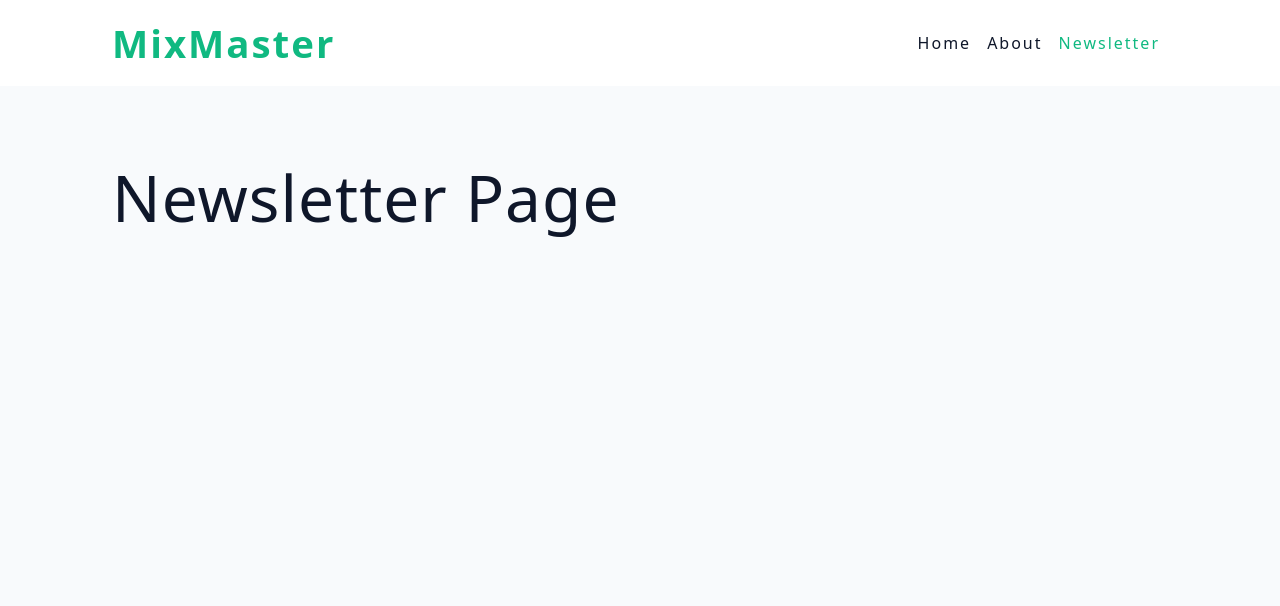
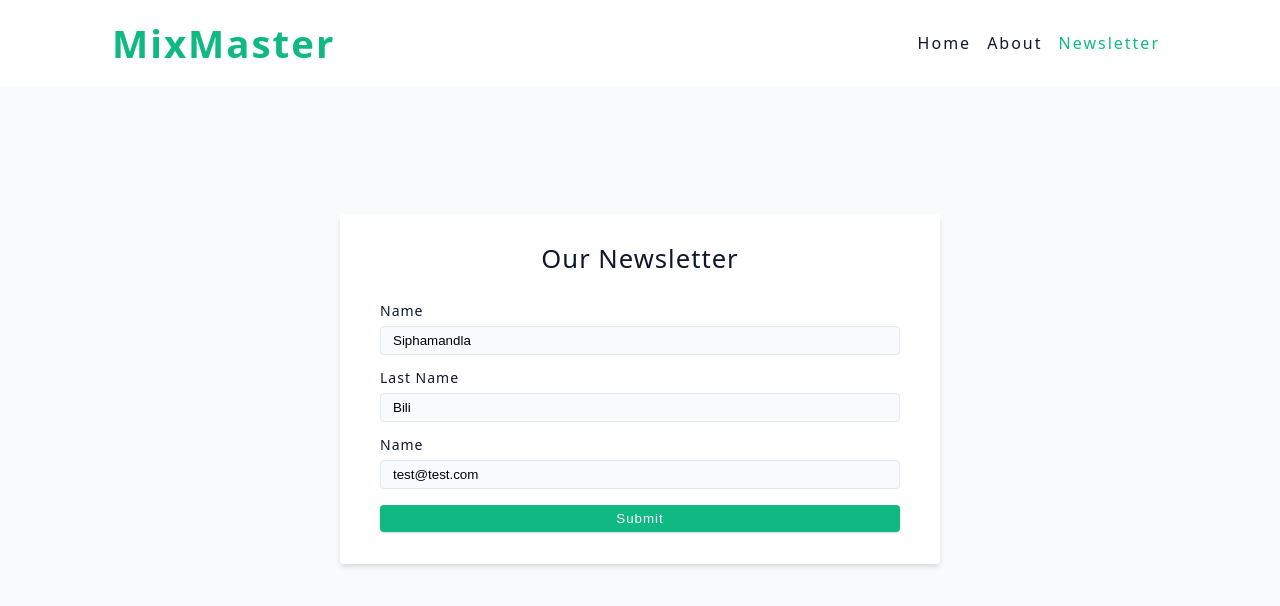
Before and after one commit to siphamandlaBili/drinks-web, a React (Vite) app: page /newsletter in a window 1280 px wide. Shown: the top 606 px of the page. Built offline with nearby package versions, Linux system fonts and the light colour scheme.

Commit message:
newsletter form

```diff
--- a/src/main.jsx
+++ b/src/main.jsx
@@ -1,11 +1,13 @@
 import React from 'react';
 import ReactDOM from 'react-dom/client';
 import App from './App';
-
+import "react-toastify/dist/ReactToastify.css"
 import './index.css';
+import { ToastContainer } from 'react-toastify';
 
 ReactDOM.createRoot(document.getElementById('root')).render(
   <React.StrictMode>
+    <ToastContainer autoClose = {2000} position='top-center'/>
     <App />
   </React.StrictMode>
 );
--- a/src/pages/Newsletter.jsx
+++ b/src/pages/Newsletter.jsx
@@ -1,5 +1,30 @@
 const Newsletter = ()=>{
-    return <h1>Newsletter page</h1>
+    return <form className="form">
+        <h4 style={{textAlign:"center",marginBottom:"2rem"}}>Our Newsletter</h4>
+        {/* name */}
+        <div className="form-row">
+            <label htmlFor="name" className="form-label">
+                name
+            </label>
+            <input type="text" className="form-input" name="name" id="name" defaultValue="Siphamandla" />
+        </div>
+        {/* lastName */}
+        <div className="form-row">
+            <label htmlFor="lastName" className="form-label">
+                last name
+            </label>
+            <input type="text" className="form-input" name="lastName" id="lastName" defaultValue="Bili" />
+        </div>
+        {/* email */}
+        <div className="form-row">
+            <label htmlFor="email" className="form-label">
+                name
+            </label>
+            <input type="email" className="form-input" id="email" name="email" defaultValue="test@test.com" />
+        </div>
+        <button type="submit" className="btn btn-block">submit</button>
+    </form>
+
 }
 
 export default Newsletter;
```
